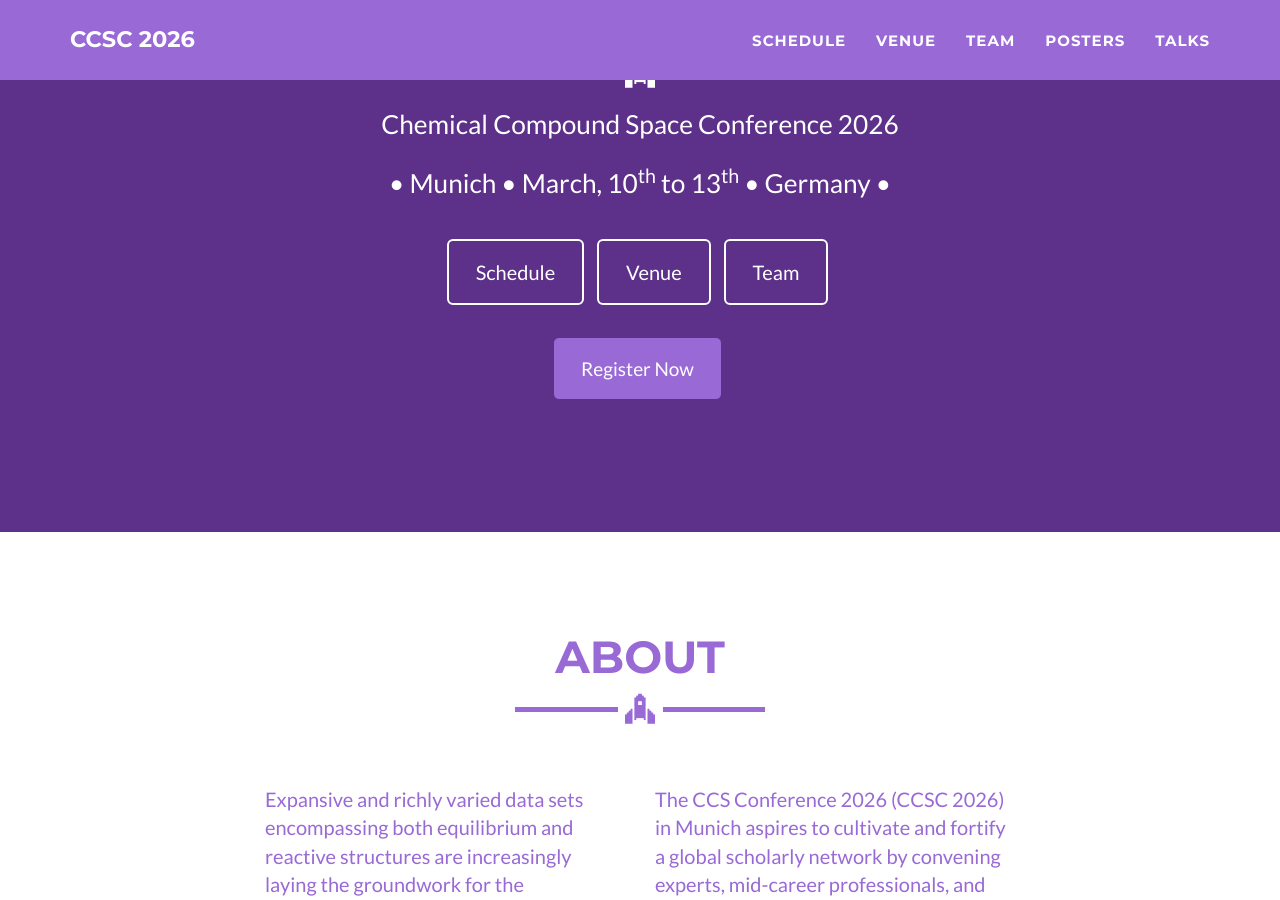
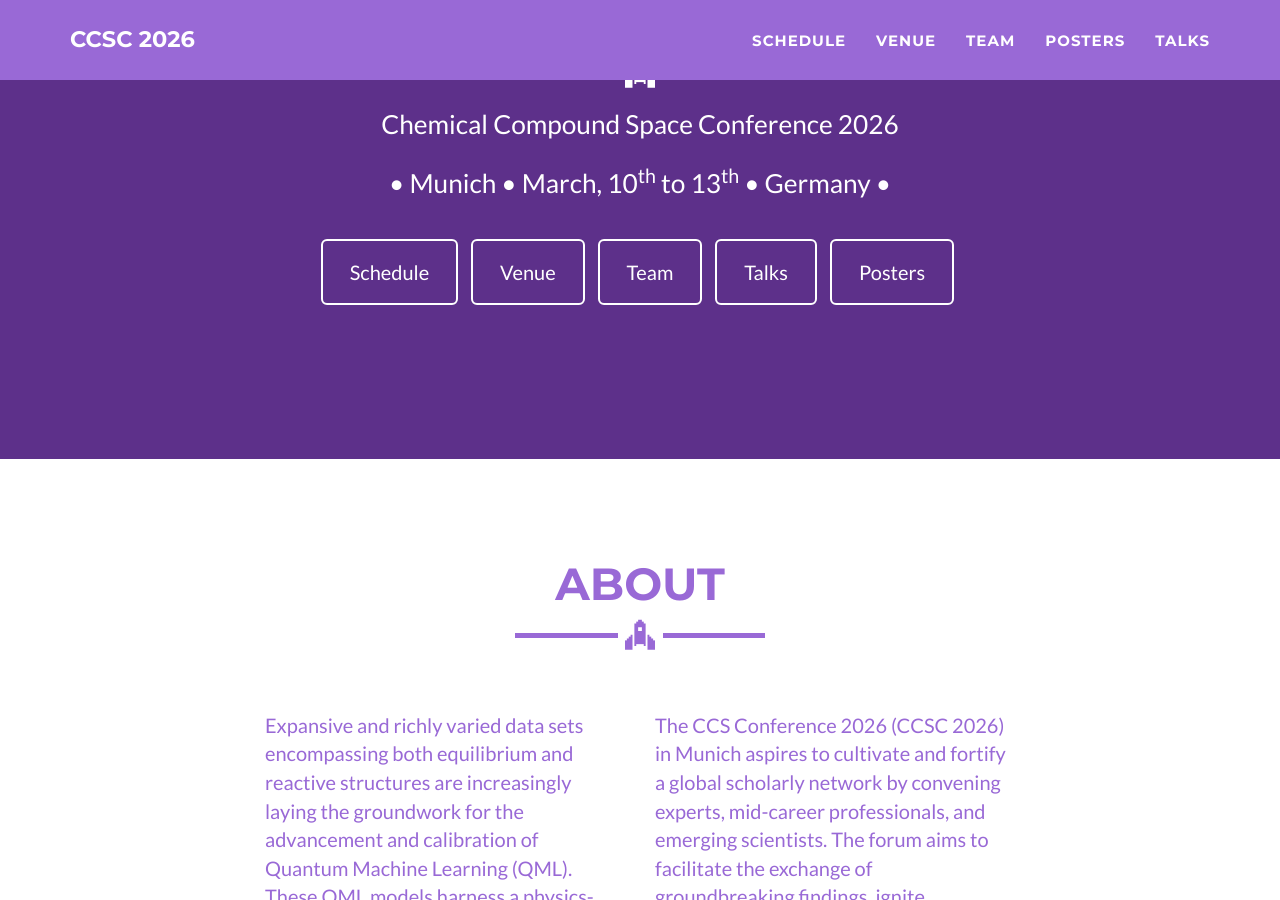
Before and after one commit to ccsc2026/ccsc2026.github.io, a Jekyll site: the page built from _posts/2022-05-21-Day1.md, in a window 1280 px wide and 900 px high, scrolled down 877 px. Built offline with Jekyll 4.4.1, drawn with Linux system fonts in a browser that asks for light colours.

Commit message:
Update header.html

```diff
--- a/_includes/header.html
+++ b/_includes/header.html
@@ -18,13 +18,13 @@
           <li ><a href="/schedule/" class="btn btn-lg btn-outline">Schedule</a></li>
           <li ><a href="/venue/" class="btn btn-lg btn-outline">Venue</a></li>
           <li ><a href="/team/" class="btn btn-lg btn-outline">Team</a></li>
-          <!-- <li><a href="/talks/" class="btn btn-lg btn-outline">Talks</a></li>
-          <li><a href="/posters/" class="btn btn-lg btn-outline">Posters</a></li> -->
+          <li><a href="/talks/" class="btn btn-lg btn-outline">Talks</a></li>
+          <li><a href="/posters/" class="btn btn-lg btn-outline">Posters</a></li>
         </ul>
         <br>
-        <ul class="list-inline">
+        <!--<ul class="list-inline">
             <li ><a href="/registration/" class="btn btn-lg btn-success" style="background-color:#9969d6">Register Now</a></li>
-          </ul>
+          </ul>-->
         <br>
         <!-- <p>
           The conference is supported by <b>ERC 772834</b> (QML: Quantum Machine Learning: Chemical Reactions with Unprecedented Speed and Accuracy).
```
